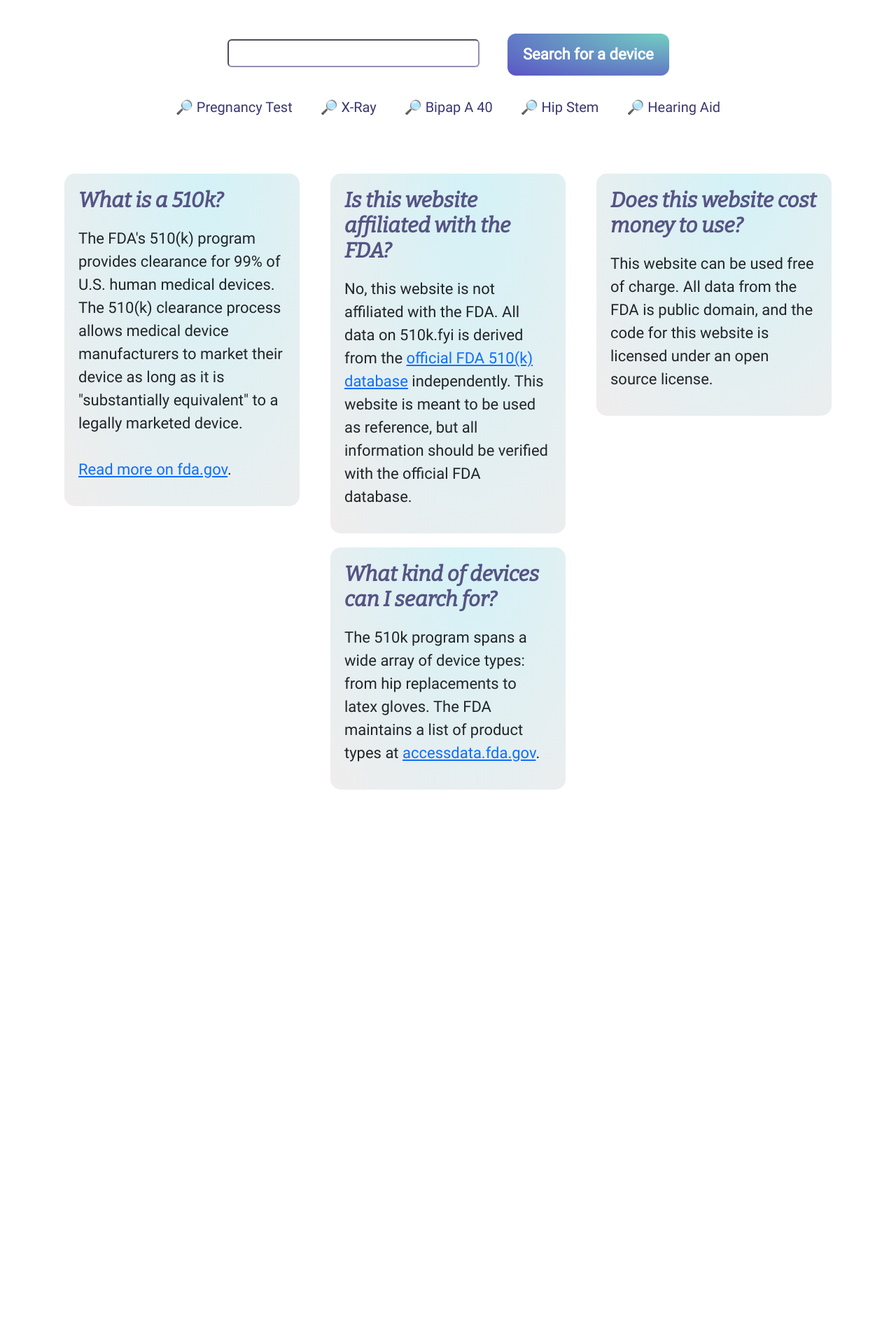
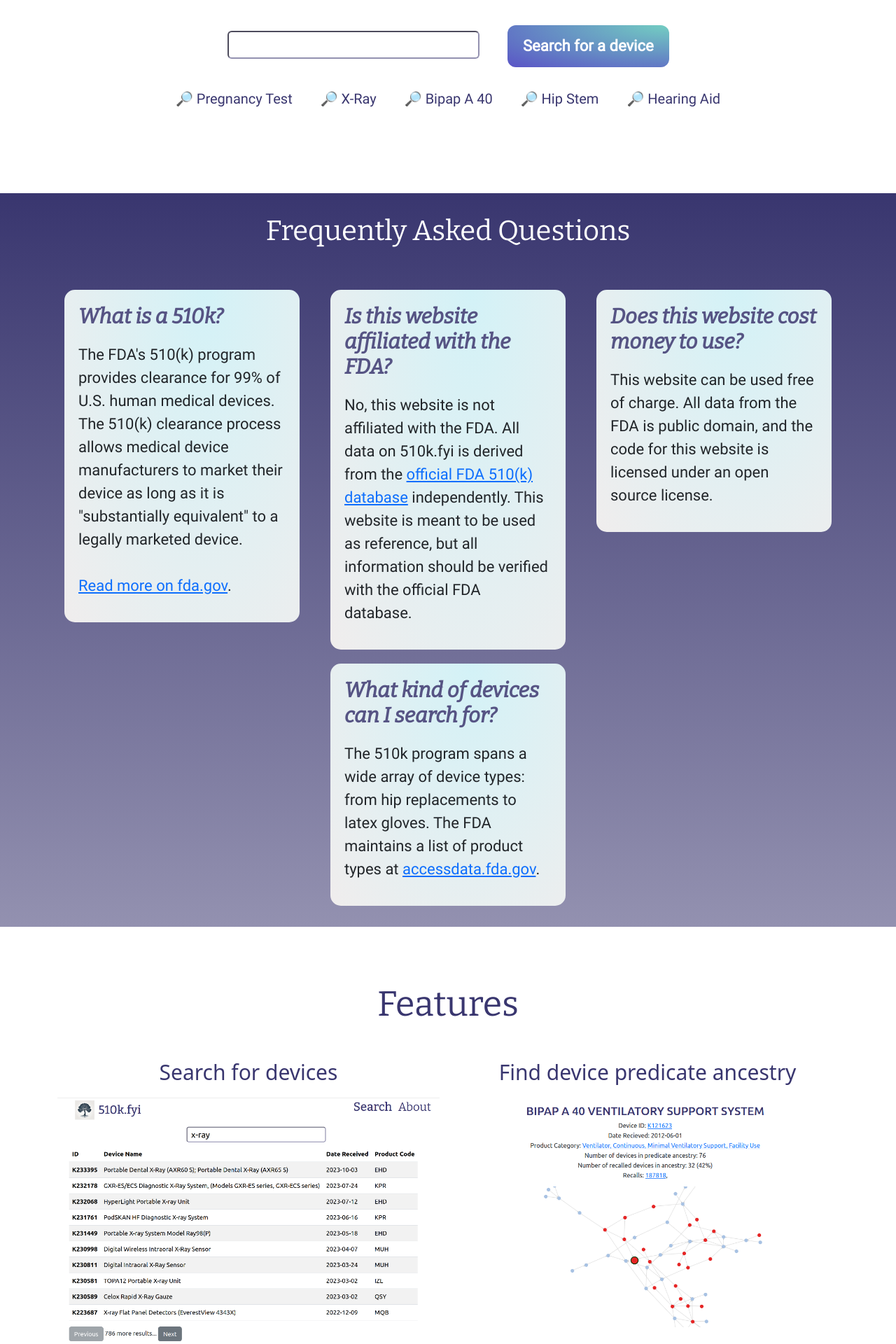
Before and after one commit to wcedmisten/510k.fyi, a Next.js app in the folder webapp/web/frontend/: page / in a window 1280 px wide. Shown: the part 249-2169 px from the top of the page at 70% size. Before the commit the page ends 1387 px from the top, so only its background shows below. Built offline with nearby package versions, Linux system fonts and the light colour scheme.

Commit message:
Add features section to langing page

```diff
--- a/webapp/web/frontend/pages/index.tsx
+++ b/webapp/web/frontend/pages/index.tsx
@@ -5,7 +5,7 @@ import { NavBar } from '../components/Navbar';
 import { useState } from 'react';
 import { useRouter } from 'next/router';
 
-const ExampleButton = ({queryValue, setQueryValue}: {queryValue: string; setQueryValue: (e: any) => void}) => {
+const ExampleButton = ({ queryValue, setQueryValue }: { queryValue: string; setQueryValue: (e: any) => void }) => {
     const router = useRouter();
 
     return <button className={style.exampleButton} onClick={
@@ -23,7 +23,8 @@ export const LandingPage = () => {
     const [queryValue, setQueryValue] = useState<string | undefined>();
     const router = useRouter();
     return <>
-        <NavBar/>
+        <NavBar />
+        <section>
             <Container>
                 <Row>
                     <Col>
@@ -54,14 +55,19 @@ export const LandingPage = () => {
                 <Row>
                     <Col>
                         <div className={style.searchSuggestionsWrapper}>
-                        <ExampleButton queryValue='Pregnancy Test' setQueryValue={setQueryValue}/>
-                        <ExampleButton queryValue='X-Ray' setQueryValue={setQueryValue}/>
-                        <ExampleButton queryValue='Bipap A 40' setQueryValue={setQueryValue}/>
-                        <ExampleButton queryValue='Hip Stem' setQueryValue={setQueryValue}/>
-                        <ExampleButton queryValue='Hearing Aid' setQueryValue={setQueryValue}/>
+                            <ExampleButton queryValue='Pregnancy Test' setQueryValue={setQueryValue} />
+                            <ExampleButton queryValue='X-Ray' setQueryValue={setQueryValue} />
+                            <ExampleButton queryValue='Bipap A 40' setQueryValue={setQueryValue} />
+                            <ExampleButton queryValue='Hip Stem' setQueryValue={setQueryValue} />
+                            <ExampleButton queryValue='Hearing Aid' setQueryValue={setQueryValue} />
                         </div>
                     </Col>
                 </Row>
+            </Container>
+        </section>
+        <section className={style.faqSection}>
+            <h1 className={style.faqTitle}>Frequently Asked Questions</h1>
+            <Container>
                 <Row className="justify-content-md-center">
                     <Col lg="4" sm="12">
                         <div className={style.questionWrapper}>
@@ -71,7 +77,7 @@ export const LandingPage = () => {
                                 The 510(k) clearance process allows medical device manufacturers to market their device as long as it is
                                 "substantially equivalent" to a legally marketed device.
 
-                            <br /><br/>
+                                <br /><br />
                                 <a href="https://www.fda.gov/medical-devices/device-approvals-denials-and-clearances/510k-clearances"
                                     target="_blank">
                                     Read more on fda.gov
@@ -112,25 +118,29 @@ export const LandingPage = () => {
                         </div>
                     </Col>
                 </Row>
-            {/* TODO: add screenshots */}
-            {/* <Row>
-                <Col>
-                    <h3 className={style.featuresHeader}>Features</h3>
+            </Container>
+        </section>
+        <section className={style.featuresSection}>
+            <h2 className={style.featuresTitle}>Features</h2>
+            <Container>
+                <Row>
+                    <Col lg="6" sm="12">
+                        <div className={style.featureWrapper}>
+                            <h3 className={style.featureTitle}>Search for devices</h3>
+                            <img className={style.featureScreenshot}
+                                src="/images/SearchScreenshot.png"></img>
+                        </div>
+                    </Col>
+                    <Col lg="6" sm="12">
+                        <div className={style.featureWrapper}>
+                            <h3 className={style.featureTitle}>Find device predicate ancestry</h3>
+                            <img className={style.featureScreenshot}
+                                src="/images/DeviceGraphScreenshot.png"></img>
+                        </div>
                     </Col>
                 </Row>
-            <Row>
-                <Col>
-                    <p>Find device predicates</p>
-                </Col>
-                <Col>
-                    <p>Improved search</p>
-                </Col>
-                <Col>
-                    <p>Integrated recall information</p>
-                </Col>
-            </Row> */}
-
             </Container>
+        </section>
     </>
 }
 
--- a/webapp/web/frontend/pages/landing-page.module.css
+++ b/webapp/web/frontend/pages/landing-page.module.css
@@ -1,6 +1,6 @@
 .title {
-  text-align:center;
-  font-size: 50px;
+  text-align: center;
+  font-size: 40px;
   color: var(--Blue600);
   margin-top: 50px;
   margin-bottom: 50px;
@@ -30,7 +30,7 @@
 .featuresHeader {
   margin-top: 50px;
   margin-bottom: 50px;
-  text-align:center;
+  text-align: center;
   font-size: 40px;
   color: var(--Blue600);
 }
@@ -38,20 +38,44 @@
 .featuresText {
   margin-top: 50px;
   margin-bottom: 50px;
-  text-align:center;
+  text-align: center;
   font-size: 40px;
   color: var(--Blue600);
+}
+
+.faqSection {
+  background-image: linear-gradient(var(--Blue600), var(--Blue300));
+  /* background-color: var(--Blue500); */
+  padding-bottom: 20px;
+  margin-bottom: 0px;
+}
+
+.faqTitle {
+  text-align: center;
+  font-size: 40px;
+  /* color: var(--Blue600); */
+  color: white;
+  padding-top: 30px;
+  margin-top: 50px;
+  margin-bottom: 50px;
+  font-weight: 500;
+  font-family: 'Bitter';
+}
+
+@media only screen and (max-width: 600px) {
+  .faqTitle {
+    padding-top: 20px;
+    margin-top: 20px;
+  }
 }
 
 .questionWrapper {
   border-width: 2px;
   border-radius: 15px;
   padding: 20px;
-  background-image: radial-gradient(
-    farthest-corner at 60% 0,
+  background-image: radial-gradient(farthest-corner at 60% 0,
       rgb(211, 242, 247) 0%,
-    #f0eded 100%
-  );
+      #f0eded 100%);
   margin: 10px;
 }
 
@@ -90,11 +114,9 @@
   align-items: center;
   appearance: none;
   /* background-image: radial-gradient(100% 100% at 100% 0, #5adaff 0, #5468ff 100%); */
-  background-image: radial-gradient(
-    farthest-corner at 100% 0,
+  background-image: radial-gradient(farthest-corner at 100% 0,
       rgb(115, 206, 194) 0%,
-    #5a54c6 100%
-  );
+      #5a54c6 100%);
   border-radius: 12px;
   border-width: 0;
   box-sizing: border-box;
@@ -111,15 +133,15 @@
   position: relative;
   text-align: left;
   text-decoration: none;
-  transition: box-shadow .15s,transform .15s;
+  transition: box-shadow .15s, transform .15s;
   user-select: none;
   -webkit-user-select: none;
   touch-action: manipulation;
   white-space: nowrap;
-  will-change: box-shadow,transform;
+  will-change: box-shadow, transform;
   font-size: 22px;
   font-family: 'Roboto';
-  font-weight:700;
+  font-weight: 700;
 }
 
 .searchButton:hover {
@@ -140,9 +162,15 @@
 .searchSuggestionsWrapper {
   margin-top: 10px;
   margin-bottom: 50px;
-  display:flex;
+  display: flex;
   flex-wrap: wrap;
   justify-content: center;
+}
+
+@media only screen and (max-width: 600px) {
+  .searchSuggestionsWrapper {
+    margin-bottom: 0px;
+  }
 }
 
 .exampleButton {
@@ -154,6 +182,12 @@
   font-family: 'Roboto';
 }
 
+@media only screen and (max-width: 600px) {
+  .exampleButton {
+    margin: 4px 16px 4px 16px;
+  }
+}
+
 .exampleButton::before {
   content: "🔎 ";
 }
@@ -161,7 +195,55 @@
 @media only screen and (max-width: 600px) {
   .searchButtonWrapper {
     text-align: center;
-        margin-bottom: 50px;
+    margin-bottom: 0px;
     margin-top: 20px;
   }
 }
+
+.featuresSection {
+  /* background-image: linear-gradient(var(--Blue600), var(--Blue300));
+  background-color: var(--Blue500); */
+  margin-top: 0px;
+}
+
+.featuresTitle {
+  text-align: center;
+  font-size: 50px;
+  color: var(--Blue600);
+  /* color: white; */
+  padding-top: 30px;
+  margin-top: 50px;
+  margin-bottom: 50px;
+  font-weight: 500;
+  font-family: 'Bitter';
+}
+
+@media only screen and (max-width: 600px) {
+  .featuresTitle {
+    padding-top: 0px;
+    margin-top: 20px;
+  }
+}
+
+.featureWrapper {
+  border-color: var(--Blue600);
+}
+
+.featureScreenshot {
+  max-width: 100%;
+}
+
+@media only screen and (max-width: 600px) {
+  .featureWrapper {
+    margin-bottom: 20px;
+  }
+}
+
+.featureTitle {
+  text-align: center;
+  font-size: 30px;
+  color: var(--Blue600);
+  font-weight: 500;
+  padding-bottom: 10px;
+  /* font-family: 'Bitter'; */
+}
--- a/webapp/web/frontend/pages/search/index.tsx
+++ b/webapp/web/frontend/pages/search/index.tsx
@@ -103,7 +103,7 @@ export const DeviceGraph = () => {
                     </tbody>
                 </table>
                 {numTotalResults > limit &&
-                    <span>
+                    <span className={style.paginationButtonWrapper}>
                         {<Button
                             disabled={offset === 0}
                             className="btn-secondary"
--- a/webapp/web/frontend/pages/search/search.module.css
+++ b/webapp/web/frontend/pages/search/search.module.css
@@ -18,6 +18,7 @@
     margin-left: 20px;
     margin-right: 20px;
     margin-top: 10px;
+    padding-bottom: 10px;
 }
 
 .table {
```
Also changed, not shown: webapp/web/frontend/public/images/SearchScreenshot.png (added). Lines whose indentation alone changed are shown as unchanged.
